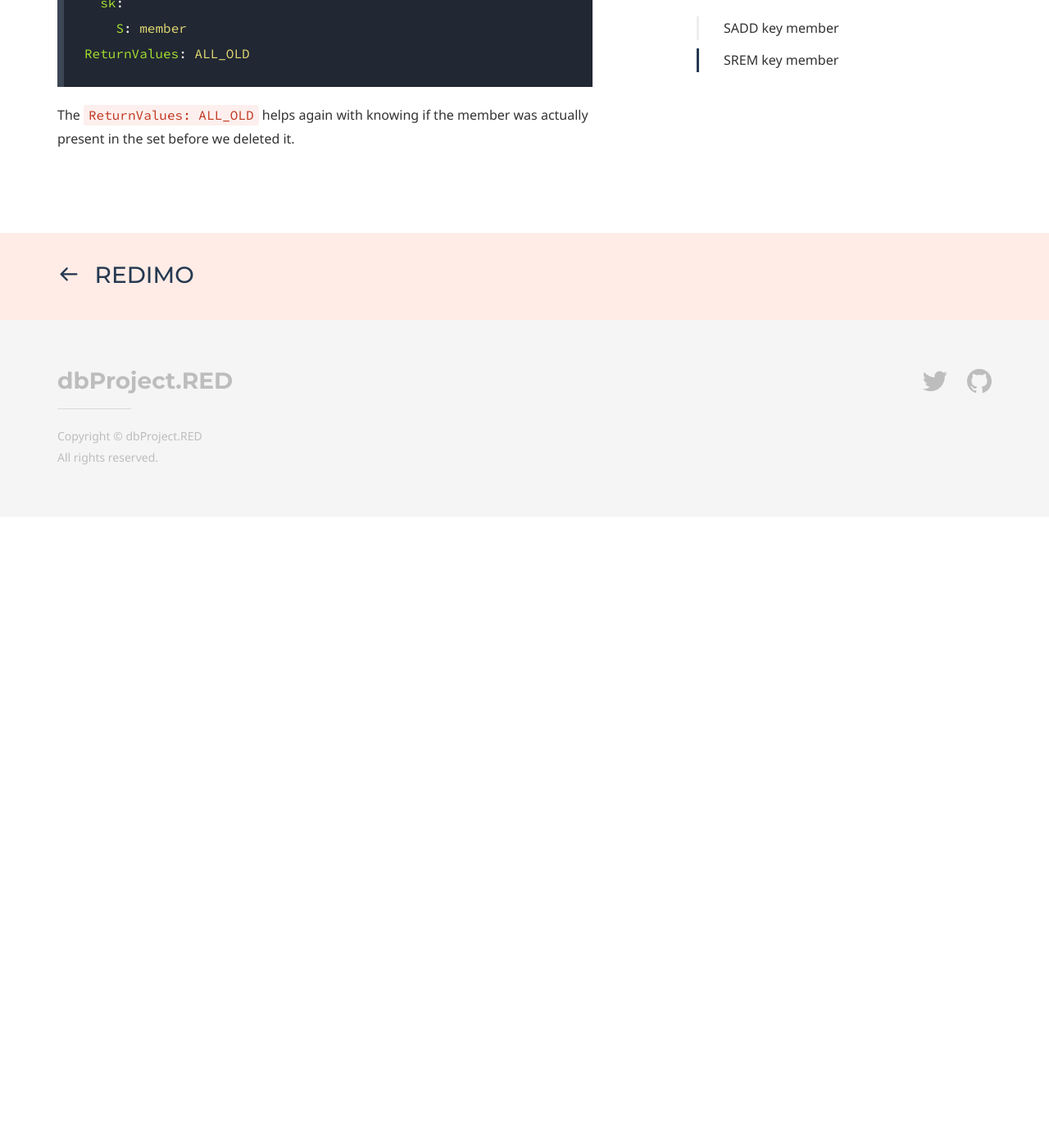
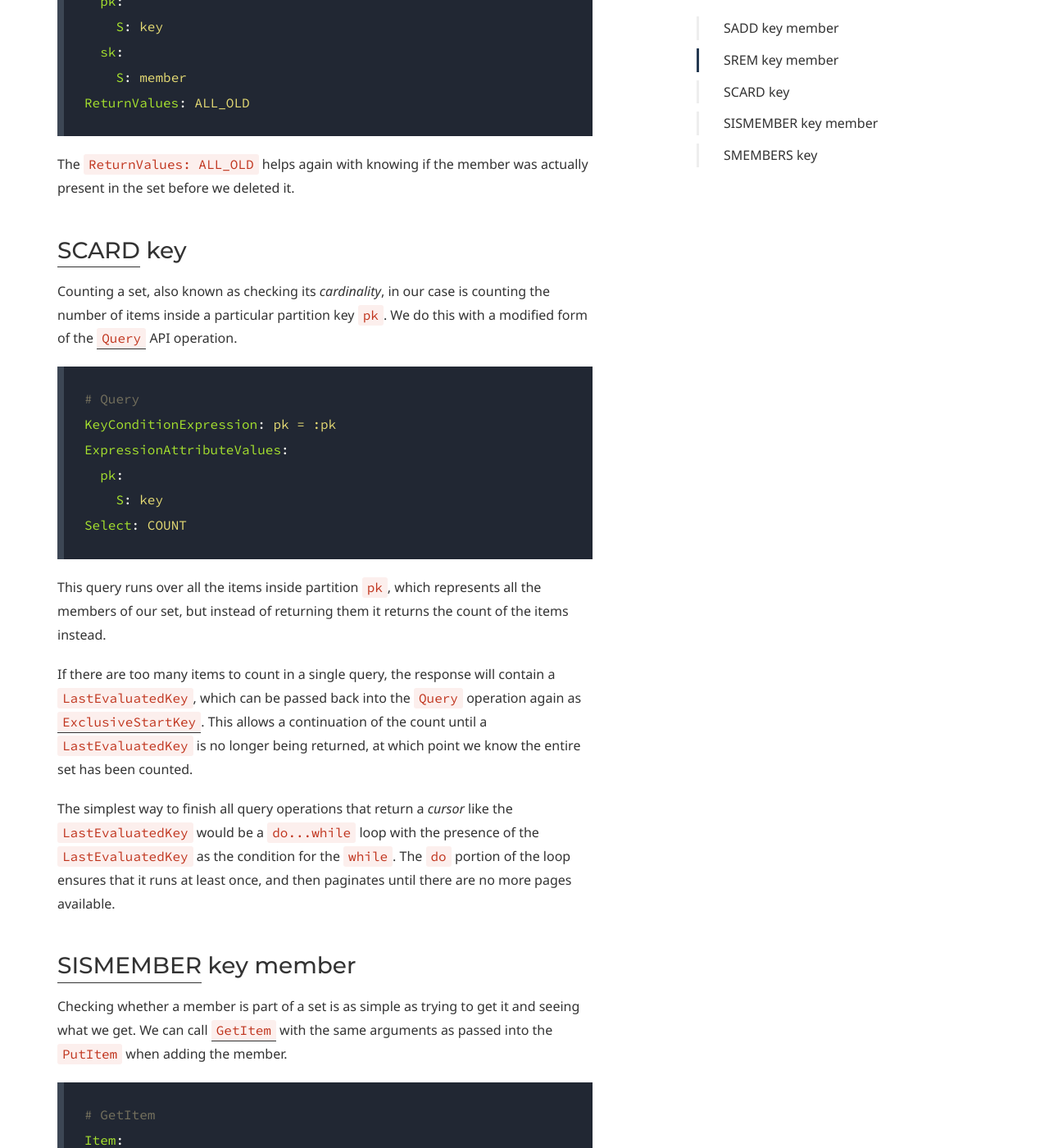
Before and after one commit to dbProjectRED/dbProjectRED.github.io, a Jekyll site: the page built from redimo/implementing-sets.md, in a window 1280 px wide and 1400 px high, scrolled down 1862 px. Shown: the whole window at 82% size. Built offline with Jekyll 4.4.1, drawn with Linux system fonts in a browser that asks for light colours; some web fonts are replaced; before the commit the page ends 2492 px from its top, so only the background shows below that; some of the changed text lies outside the part shown.

Commit message:
Started set implementation docs

````diff
--- a/redimo/implementing-sets.md
+++ b/redimo/implementing-sets.md
@@ -48,3 +48,48 @@ ReturnValues: ALL_OLD
 ```
 
 The `ReturnValues: ALL_OLD` helps again with knowing if the member was actually present in the set before we deleted it.
+
+### [SCARD](https://redis.io/commands/scard) key
+Counting a set, also known as checking its *cardinality*, in our case is counting the number of items inside a particular partition key `pk`. We do this with a modified form of the [`Query`](https://docs.aws.amazon.com/amazondynamodb/latest/APIReference/API_Query.html) API operation.
+
+```yaml
+# Query
+KeyConditionExpression: pk = :pk
+ExpressionAttributeValues:
+  pk:
+    S: key
+Select: COUNT
+```
+
+This query runs over all the items inside partition `pk`, which represents all the members of our set, but instead of returning them it returns the count of the items instead.
+
+If there are too many items to count in a single query, the response will contain a `LastEvaluatedKey`, which can be passed back into the `Query` operation again as [`ExclusiveStartKey`](https://docs.aws.amazon.com/amazondynamodb/latest/APIReference/API_Query.html#DDB-Query-request-ExclusiveStartKey). This allows a continuation of the count until a `LastEvaluatedKey` is no longer being returned, at which point we know the entire set has been counted.
+
+The simplest way to finish all query operations that return a *cursor* like the `LastEvaluatedKey` would be a `do...while` loop with the presence of the `LastEvaluatedKey` as the condition for the `while`. The `do` portion of the loop ensures that it runs at least once, and then paginates until there are no more pages available.
+
+### [SISMEMBER](https://redis.io/commands/sismember) key member
+Checking whether a member is part of a set is as simple as trying to get it and seeing what we get. We can call [`GetItem`](https://docs.aws.amazon.com/amazondynamodb/latest/APIReference/API_GetItem.html) with the same arguments as passed into the `PutItem` when adding the member.
+
+```yaml
+# GetItem
+Item:
+  pk:
+    S: key
+  sk:
+    S: member
+```
+
+If the member isn't present in the set, this will return an empty result, which allows us to return false for the operation.
+
+### [SMEMBERS](https://redis.io/commands/smembers) key
+Fetching all the members of a set is very similar to counting them, which is what we don in [`SCARD`](#scard-key). We'll use the [`Query`](https://docs.aws.amazon.com/amazondynamodb/latest/APIReference/API_Query.html) API operation:
+
+```yaml
+# Query
+KeyConditionExpression: pk = :pk
+ExpressionAttributeValues:
+  pk:
+    S: key
+```
+
+ This is will return the first batch of members, along with a `LastEvaluatedKey` if there are any more. If this key is present, we can make another call to query and pass it in as `ExclusiveStartKey`. We keep doing this until we no longer see the `LastEvaluatedKey`, which tells us that all the members have been fetched. It makes sense to run `Query` in a `do...while` loop similar to [`SCARD`](#scard-key).
````
Also changed, not shown: other parts of redimo/implementing-sets.md (+1 -1 lines), redimo/index.md (+4 -0 lines).
